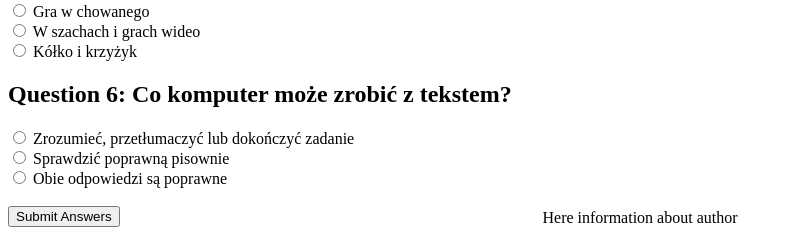
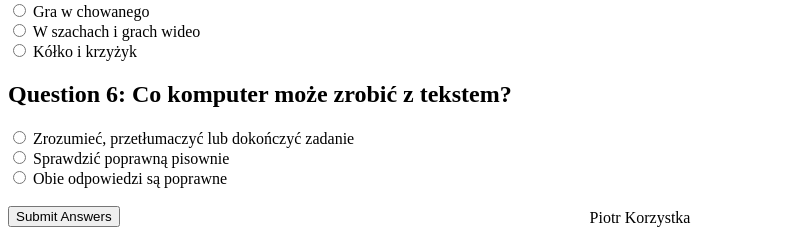
Before and after one commit to threaces/Quiz_application, a Flask app: page / in a window 1280 px wide. Shown: the part 594-829 px from the top of the page, without its empty margins (0-793 px from the left). Run offline with Flask 3, Linux system fonts and the light colour scheme; data comes from the database, SQL or seed files in the repository.

Commit message:
Template modification and app rename

```diff
--- a/templates/quiz.html
+++ b/templates/quiz.html
@@ -34,7 +34,7 @@
     </form>
 
     <footer>
-        Here information about author
+        Piotr Korzystka
     </footer>
 
     <script>
```
Also changed, not shown: flask_app.py (renamed from app.py).
